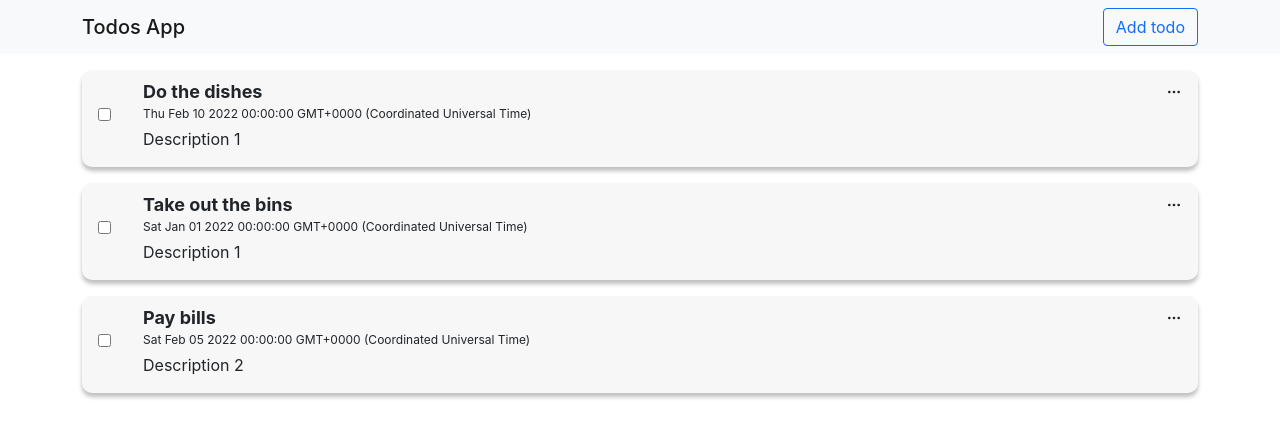
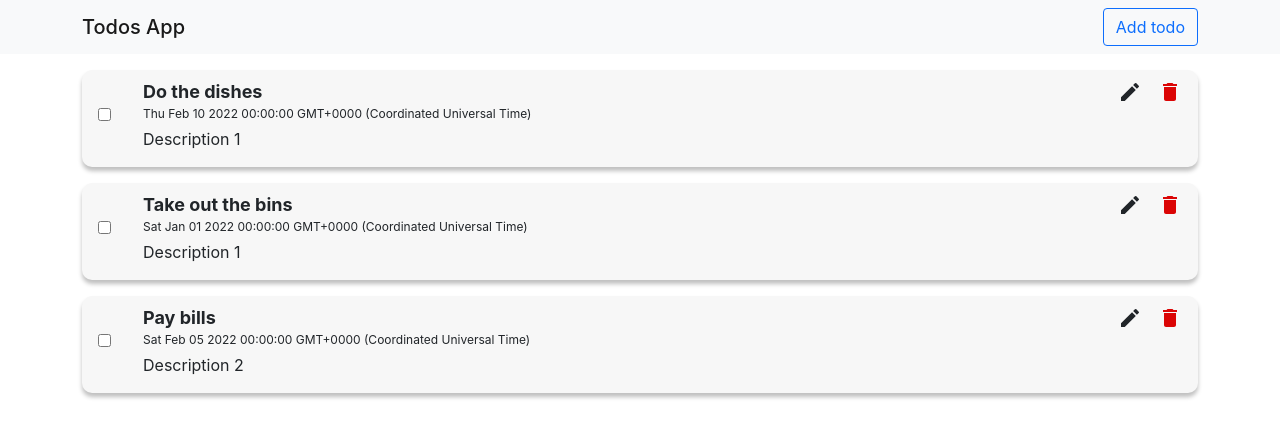
Before and after one commit to seanjoyce/diaceutics-todo-app, a Next.js app: page / in a window 1280 px wide. Shown: the top 438 px of the page. Built offline with nearby package versions, Linux system fonts and the light colour scheme.

Commit message:
Added delete todo

```diff
--- a/components/TodoItem/TodoItem.module.scss
+++ b/components/TodoItem/TodoItem.module.scss
@@ -31,6 +31,14 @@
   font-size: 12px;
 }
 
-.more {
+.edit {
+  font-size: 1.5rem;
+  margin-right: 1rem;
   cursor: pointer;
 }
+
+.delete {
+  color: rgb(219, 5, 5);
+  font-size: 1.5rem;
+  cursor: pointer;
+}
--- a/components/TodoItem/TodoItem.tsx
+++ b/components/TodoItem/TodoItem.tsx
@@ -1,9 +1,10 @@
 import React from "react";
 import styles from "./TodoItem.module.scss";
 import { Todo } from "../../interfaces/Todo";
-import { FiMoreHorizontal } from "react-icons/fi";
 import { useDispatch } from "react-redux";
 import { removeTodo, updateTodo } from "../../app/todoSlice";
+
+import { MdDelete, MdEdit } from "react-icons/md";
 
 export default function TodoItem(todo: Todo) {
   const { id, title, description, date, completed } = todo;
@@ -11,6 +12,10 @@ export default function TodoItem(todo: Todo) {
 
   function toggleTodo() {
     dispatch(updateTodo(todo));
+  }
+
+  function deleteTodo() {
+    dispatch(removeTodo(todo));
   }
 
   return (
@@ -33,20 +38,9 @@ export default function TodoItem(todo: Todo) {
         <div>{description}</div>
       </div>
 
-      <div className="dropdown">
-        <FiMoreHorizontal
-          data-bs-toggle="dropdown"
-          aria-expanded="false"
-          id="moreDropdown"
-        />
-        <ul className="dropdown-menu" aria-labelledby="moreDropdown">
-          <li>
-            <a className="dropdown-item">Action</a>
-          </li>
-          <li>
-            <a className="dropdown-item">Another action</a>
-          </li>
-        </ul>
+      <div className="actions">
+        <MdEdit className={styles.edit} />
+        <MdDelete className={styles.delete} onClick={deleteTodo} />
       </div>
     </div>
   );
--- a/pages/_app.tsx
+++ b/pages/_app.tsx
@@ -13,8 +13,8 @@ const getTodosFromLocalStorage = () => {
       const persistedState = localStorage.getItem("reduxState");
       if (persistedState) return JSON.parse(persistedState);
     }
-  } catch (e) {
-    console.log(e);
+  } catch (error) {
+    console.log(error);
   }
 };
 
```
Also changed, not shown: 1 other file (tests, documents, lock files or other folders).
